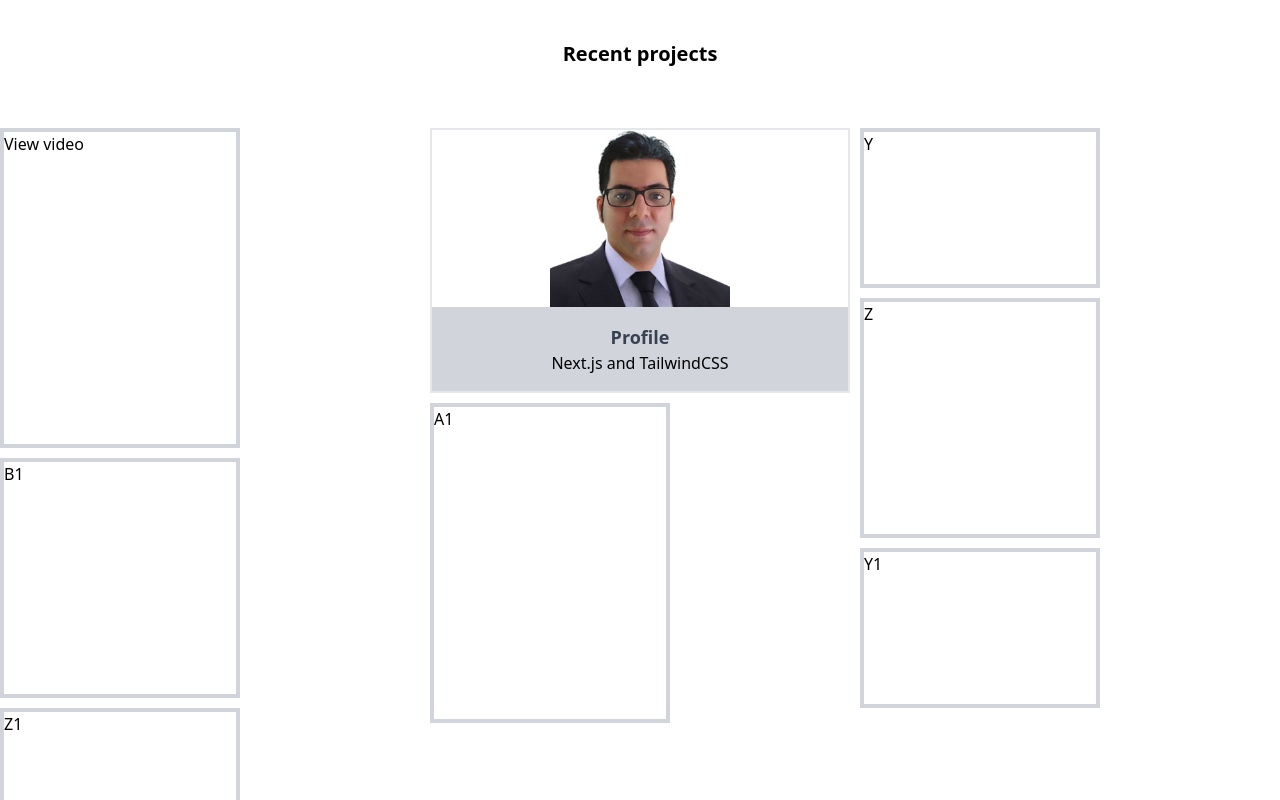
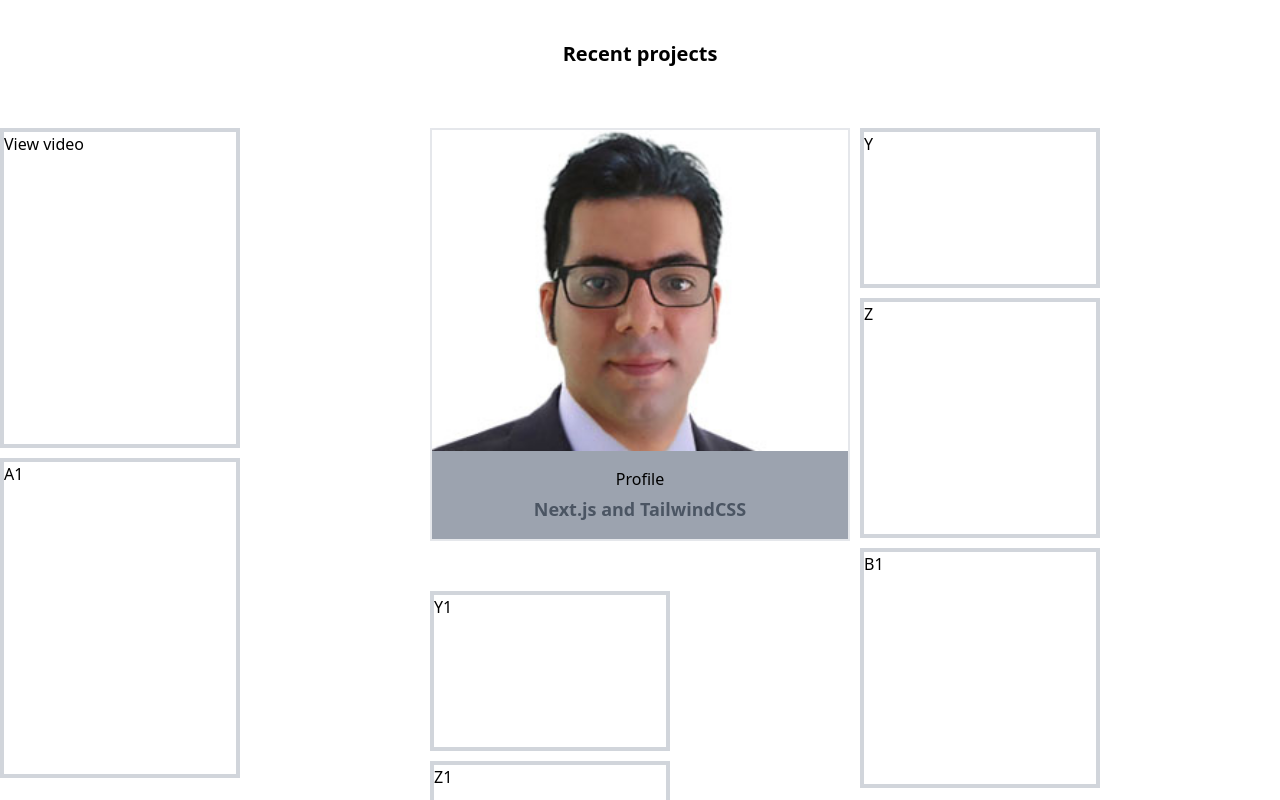
Before and after one commit to mehradi-github/ref-portfolio, a Next.js app: page / in a window 1280 px wide. Shown: the part 1740-2540 px from the top of the page. Built offline with nearby package versions, Linux system fonts and the light colour scheme.

Commit message:
Adding animate in PortfolioItems

```diff
--- a/components/Portfolio/PortfolioItem.tsx
+++ b/components/Portfolio/PortfolioItem.tsx
@@ -22,44 +22,75 @@ const PortfolioItem: FC = () => {
   }, []);
 
   return (
-    <div ref={refItem} className="relative w-full  border-gray-200 border-2 ">
+    <div
+      ref={refItem}
+      className="relative text-center mb-10 overflow-hidden cursor-pointer w-full border-gray-200 border-2 "
+    >
       <Image
         height={180}
         width={180}
         src="/assets/images/profile.jpg"
         alt="profile"
-        className="mx-auto"
+        className="mx-auto w-full"
       />
-      <div className="bg-gray-300 bottom-0 py-4 transition-all duration-500 ease-linear text-center">
-        <a href="#">
-          <h3 className="text-gray-700 font-semibold text-lg ">Profile</h3>
-        </a>
-        <h5>Next.js and TailwindCSS</h5>
-      </div>
+      {/* footer */}
       <div
         data-state={isActive}
-        className="w-full h-full top-0 hidden   opacity-0 -z-10 transition-all duration-[4s] ease-linear px-8 invisible translate-y-0
-        data-[state=active]:-translate-y-full
-        data-[state=active]:block
+        className="absolute w-full bottom-0 bg-gray-400 py-4 px-0 transition-all duration-[0.4s] ease-in-out
+        data-[state=active]:opacity-0
         data-[state=active]:visible
-        data-[state=active]:opacity-80
-        data-[state=active]:z-0
-
+        data-[state=active]:translate-y-full
         "
       >
-        <div className="absolute top-0 left-0 w-full h-full bg-indigo-500 text-white text-center py-2 flex flex-col justify-center items-center">
-          <ul className="">
-            <li key="1" className="flex justify-center">
+        <a href="#">
+          <h3 className="mb-1 ">Profile</h3>
+        </a>
+        <h5 className="font-semibold text-lg mb-0 text-gray-600">
+          Next.js and TailwindCSS
+        </h5>
+      </div>
+      {/* hover */}
+      <div
+        data-state={isActive}
+        className="absolute w-full top-0 h-full flex justify-center items-center py-0 px-8 bg-gradient-to-br from-purple-600 to-indigo-600  opacity-0 visible -z-10 transition-all duration-[0.4s] ease-in-out scale-90
+        data-[state=active]:opacity-75
+        data-[state=active]:visible
+        data-[state=active]:z-0
+        data-[state=active]:scale-100
+        "
+      >
+        <div className=" w-full text-white ">
+          <ul className=" mb-0">
+            <li key="1" className="inline-block">
               <a href="#">
                 <AiFillPlayCircle className="w-16 h-16 cursor-pointer animate-scale" />
               </a>
             </li>
           </ul>
-          <div className="divide-x-2 border-white"></div>
-          <a href="#">
-            <h3 className=" font-semibold text-lg my-2">Profile</h3>
+          <div
+            data-state={isActive}
+            className="divide-y divide-solid divide-white w-full block mx-0 my-5 scale-100 transition-all duration-[0.6s] ease-linear
+          data-[state=active]:scale-100
+          "
+          ></div>
+          <a href="#" className="text-sm  my-0 mx-1">
+            <h3
+              data-state={isActive}
+              className="text-lg font-semibold mt-1 translate-y-3 transition-all duration-500 ease-linear
+            data-[state=active]:translate-y-0
+            "
+            >
+              Profile
+            </h3>
           </a>
-          <h5 className="">Next.js and TailwindCSS</h5>
+          <h5
+            data-state={isActive}
+            className="font-semibold text-sm mb-0  translate-y-5 transition-all duration-[0.8s] ease-linear
+           data-[state=active]:translate-y-0
+          "
+          >
+            Next.js and TailwindCSS
+          </h5>
         </div>
       </div>
     </div>
--- a/tailwind.config.js
+++ b/tailwind.config.js
@@ -23,15 +23,10 @@ module.exports = {
           "0%, 100%": { transform: "scaleX(1) scaleY(1)" },
           "50%": { transform: "scaleX(0.9) scaleY(0.9)" },
         },
-        up: {
-          "0%, 100%": { transform: "translateY(0px)" },
-          "50%": { transform: "translateY(-100px)" },
-        },
       },
       animation: {
         updown: "updown 4s cubic-bezier(0.54, 0.085, 0.5, 0.92) infinite",
         scale: "scale 2s cubic-bezier(0.54, 0.085, 0.5, 0.92) infinite",
-        updown: "up 2s cubic-bezier(0.54, 0.085, 0.5, 0.92)",
       },
       // fontFamily: {
       //   poppins: ["Poppins"],
```
